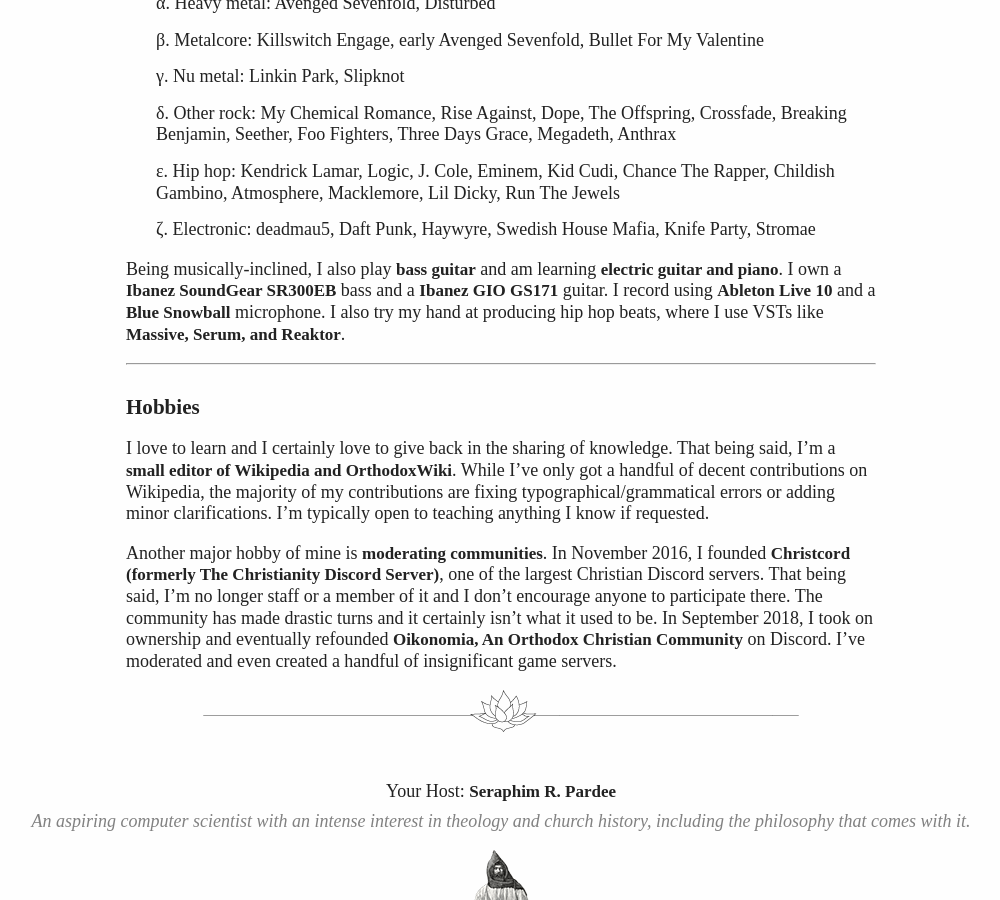
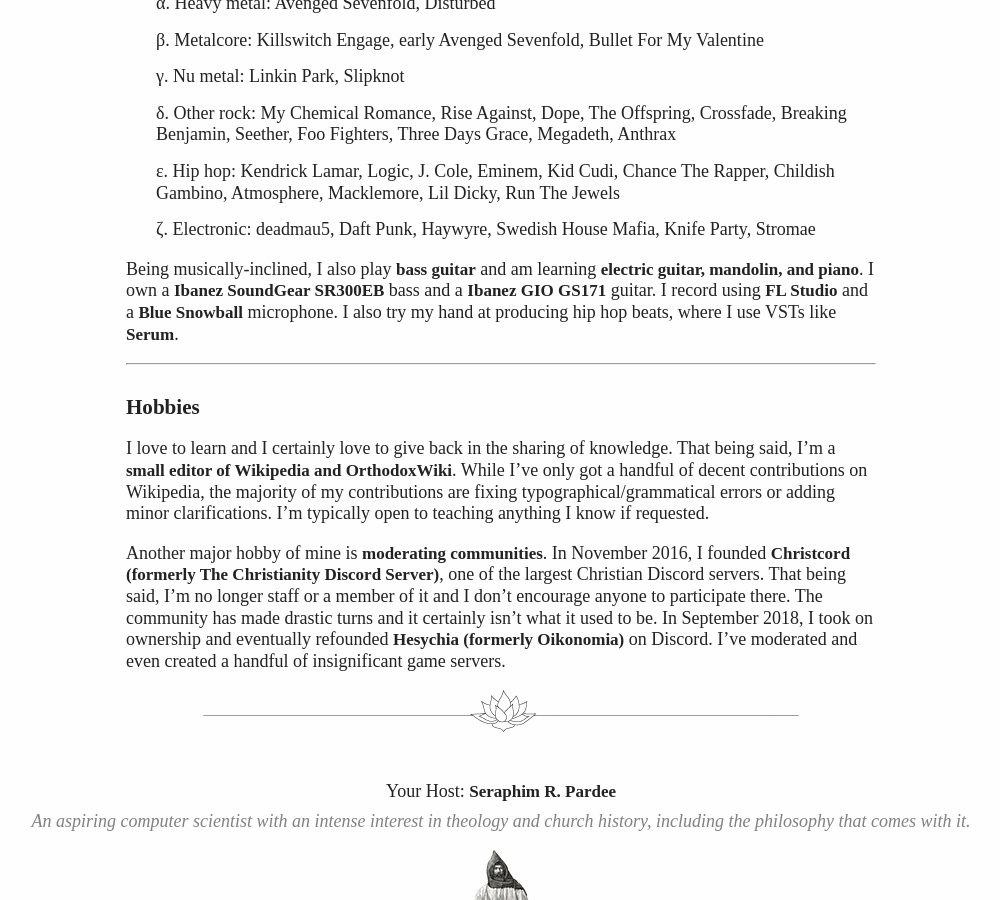
Before and after one commit to SeraphimRP/seraphimrp.github.io, a Jekyll site: the page built from about.md, in a window 1280 px wide and 900 px high, scrolled down 2359 px. Shown: the whole window, without its empty margins (139-1139 px from the left). Built offline with Jekyll 4.4.1, drawn with Linux system fonts in a browser that asks for light colours.

Commit message:
Update about.md

```diff
--- a/about.md
+++ b/about.md
@@ -59,7 +59,7 @@
 - Hip hop: Kendrick Lamar, Logic, J. Cole, Eminem, Kid Cudi, Chance The Rapper, Childish Gambino, Atmosphere, Macklemore, Lil Dicky, Run The Jewels
 - Electronic: deadmau5, Daft Punk, Haywyre, Swedish House Mafia, Knife Party, Stromae
 
-Being musically-inclined, I also play **bass guitar** and am learning **electric guitar and piano**. I own a **Ibanez SoundGear SR300EB** bass and a **Ibanez GIO GS171** guitar. I record using **Ableton Live 10** and a **Blue Snowball** microphone. I also try my hand at producing hip hop beats, where I use VSTs like **Massive, Serum, and Reaktor**.
+Being musically-inclined, I also play **bass guitar** and am learning **electric guitar, mandolin, and piano**. I own a **Ibanez SoundGear SR300EB** bass and a **Ibanez GIO GS171** guitar. I record using **FL Studio** and a **Blue Snowball** microphone. I also try my hand at producing hip hop beats, where I use VSTs like **Serum**.
 
 ---
 
@@ -67,4 +67,4 @@
 
 I love to learn and I certainly love to give back in the sharing of knowledge. That being said, I'm a **small editor of Wikipedia and OrthodoxWiki**. While I've only got a handful of decent contributions on Wikipedia, the majority of my contributions are fixing typographical/grammatical errors or adding minor clarifications. I'm typically open to teaching anything I know if requested.
 
-Another major hobby of mine is **moderating communities**. In November 2016, I founded **Christcord (formerly The Christianity Discord Server)**, one of the largest Christian Discord servers. That being said, I'm no longer staff or a member of it and I don't encourage anyone to participate there. The community has made drastic turns and it certainly isn't what it used to be. In September 2018, I took on ownership and eventually refounded **Oikonomia, An Orthodox Christian Community** on Discord. I've moderated and even created a handful of insignificant game servers.
+Another major hobby of mine is **moderating communities**. In November 2016, I founded **Christcord (formerly The Christianity Discord Server)**, one of the largest Christian Discord servers. That being said, I'm no longer staff or a member of it and I don't encourage anyone to participate there. The community has made drastic turns and it certainly isn't what it used to be. In September 2018, I took on ownership and eventually refounded **Hesychia (formerly Oikonomia)** on Discord. I've moderated and even created a handful of insignificant game servers.
```
